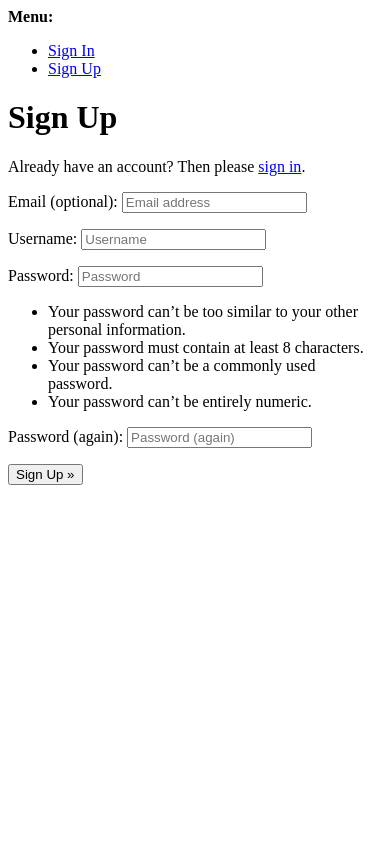
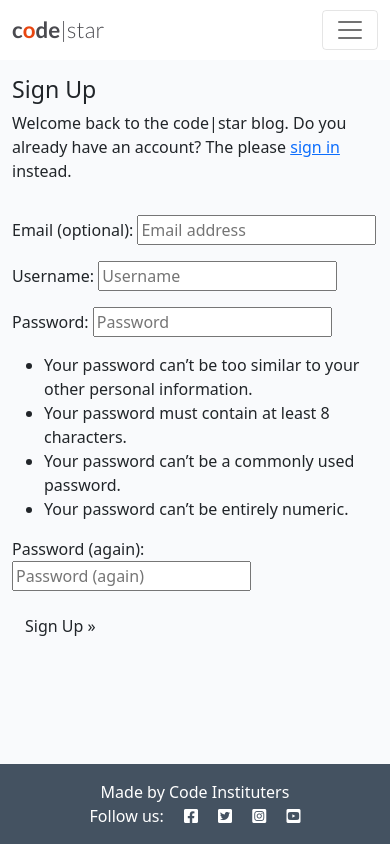
Before and after one commit to andreidrobota/djangoproject2, a Django app: page /accounts/signup/ in a window 390 px wide. Run offline with Django 4.2, Linux system fonts and the light colour scheme.

Commit message:
added sign up style

```diff
--- a/codestar/settings.py
+++ b/codestar/settings.py
@@ -28,7 +28,7 @@ TEMPLATES_DIR = os.path.join(BASE_DIR, 'templates')
 SECRET_KEY = os.environ.get("SECRET_KEY")
 
 # SECURITY WARNING: don't run with debug turned on in production!
-DEBUG = False
+DEBUG = True
 
 ALLOWED_HOSTS = ['8000-andreidrobo-djangoproje-qbla4qy2bak.ws-eu107.gitpod.io',
                     '.herokuapp.com']
--- a/templates/account/signup.html
+++ b/templates/account/signup.html
@@ -1,21 +1,35 @@
-{% extends "account/base.html" %}
+{% extends "base.html" %}
 
 {% load i18n %}
 
 {% block head_title %}{% trans "Signup" %}{% endblock head_title %}
 
 {% block content %}
-<h1>{% trans "Sign Up" %}</h1>
+<div class="container">
+  <div class="row">
+    <div class="col-md-8 mt-3 offset-md-2">
+      <h3>{% trans "Sign Up" %}</h3>
 
-<p>{% blocktrans %}Already have an account? Then please <a href="{{ login_url }}">sign in</a>.{% endblocktrans %}</p>
-
+      <p>{% blocktrans %}Welcome back to the code|star blog.
+        Do you already have an account? The please
+        <a href="{{ login_url }}">sign in</a> instead.
+        {% endblocktrans %}
+      </p>
+    </div>
+  </div>
+  <div class="row">
+    <div class="col-md8 mt-3 offset-md-2">
       <form class="signup" id="signup_form" method="post" action="{% url 'account_signup' %}">
         {% csrf_token %}
         {{ form.as_p }}
         {% if redirect_field_value %}
         <input type="hidden" name="{{ redirect_field_name }}" value="{{ redirect_field_value }}" />
         {% endif %}
-  <button type="submit">{% trans "Sign Up" %} &raquo;</button>
+        <button class="btn btn-sign-up right" type="submit">
+          {% trans "Sign Up" %} &raquo;</button>
       </form>
+    </div>
+  </div>
+</div>
 
 {% endblock content %}
--- a/templates/base.html
+++ b/templates/base.html
@@ -66,7 +66,13 @@
                     {% endif %}
                 </ul>
                 <span class="navbar-text text-muted">
-                    adventures of a software developer
+                    {% if user.is_authenticated %}
+                    <p class="text-end m-3">
+                        You are logged in as {{ user }}
+                    </p>
+                    {% else %}
+                    <p class="text-end m-3">You are not logged in</p>
+                    {% endif %}
                 </span>
             </div>
         </div>
```
Lines whose indentation alone changed are shown as unchanged.
